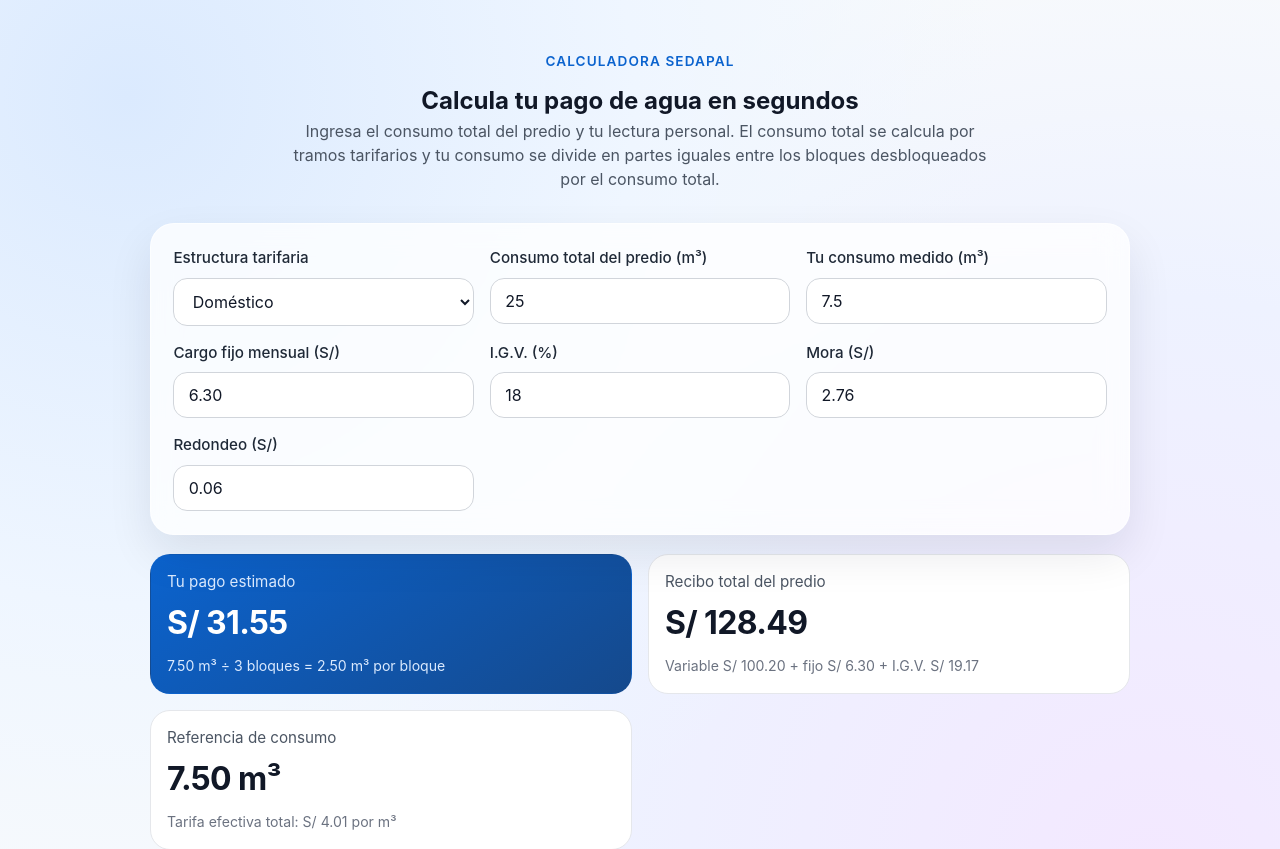
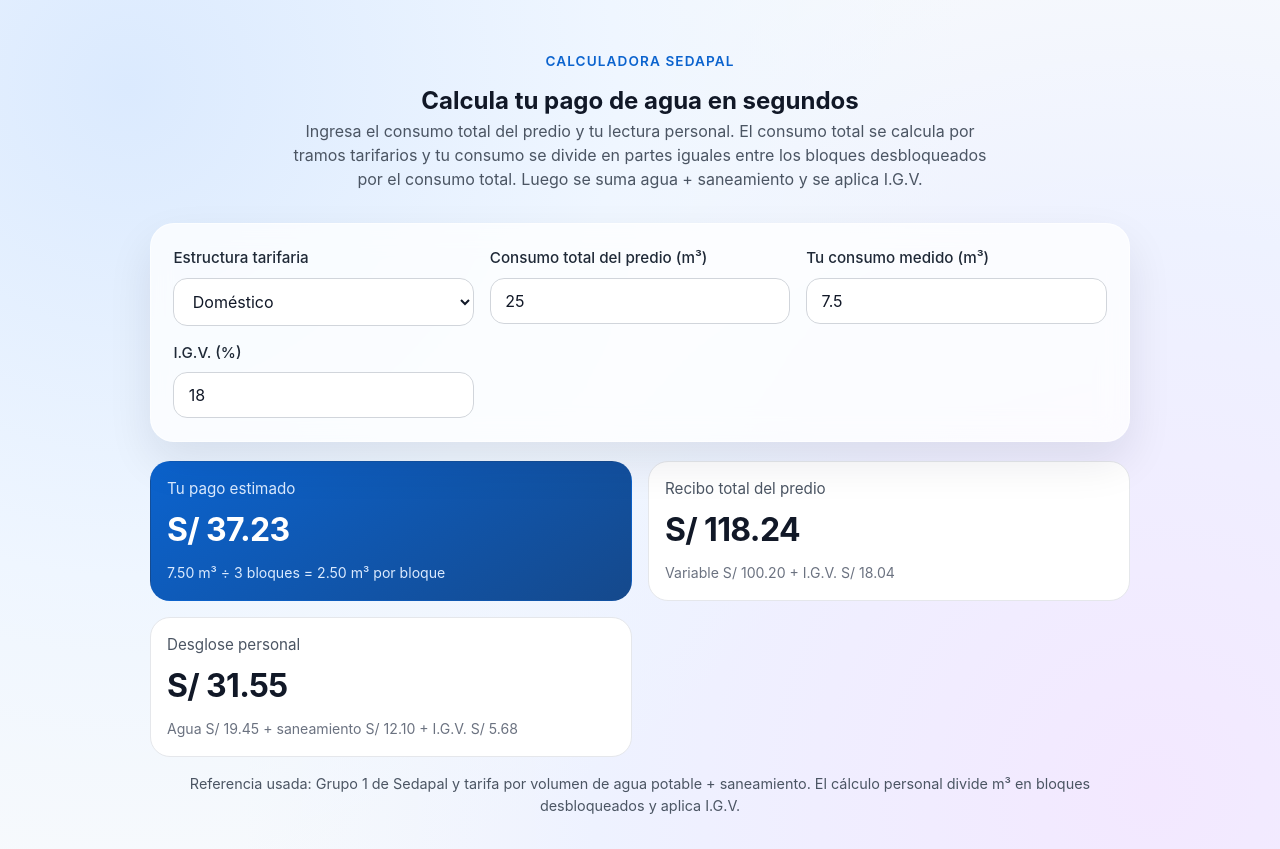
Before and after one commit to Akiranm2/medicion_agua, a React (Vite) app: page / in a window 1280 px wide. Shown: the top 849 px of the page. Built offline with nearby package versions, Linux system fonts and the light colour scheme.

Commit message:
fix: calculo por bloques desbloqueados + IGV

```diff
--- a/src/App.tsx
+++ b/src/App.tsx
@@ -127,26 +127,27 @@
   unlockedBlocks: TariffBlock[],
 ) {
   if (personalConsumptionValue <= 0 || unlockedBlocks.length === 0) {
-    return { personalVariable: 0, perBlockVolume: 0 }
+    return { personalPotable: 0, personalSewage: 0, perBlockVolume: 0 }
   }
 
   const perBlockVolume = personalConsumptionValue / unlockedBlocks.length
-  const personalVariable = unlockedBlocks.reduce(
-    (sum, block) => sum + perBlockVolume * (block.potable + block.sewage),
+  const personalPotable = unlockedBlocks.reduce(
+    (sum, block) => sum + perBlockVolume * block.potable,
+    0,
+  )
+  const personalSewage = unlockedBlocks.reduce(
+    (sum, block) => sum + perBlockVolume * block.sewage,
     0,
   )
 
-  return { personalVariable, perBlockVolume }
+  return { personalPotable, personalSewage, perBlockVolume }
 }
 
 function App() {
   const [categoryKey, setCategoryKey] = useState(CATEGORIES[1].key)
   const [totalConsumption, setTotalConsumption] = useState('25')
   const [personalConsumption, setPersonalConsumption] = useState('7.5')
-  const [fixedCharge, setFixedCharge] = useState('6.30')
   const [igvPercent, setIgvPercent] = useState('18')
-  const [lateFee, setLateFee] = useState('2.76')
-  const [rounding, setRounding] = useState('0.06')
 
   const selectedCategory = useMemo(
     () => CATEGORIES.find((category) => category.key === categoryKey) ?? CATEGORIES[1],
@@ -155,22 +156,14 @@
 
   const totalValue = Number(totalConsumption)
   const personalValue = Number(personalConsumption)
-  const fixedChargeValue = Number(fixedCharge)
   const igvPercentValue = Number(igvPercent)
-  const lateFeeValue = Number(lateFee)
-  const roundingValue = Number(rounding)
   const hasValidValues =
     Number.isFinite(totalValue) &&
     Number.isFinite(personalValue) &&
-    Number.isFinite(fixedChargeValue) &&
     Number.isFinite(igvPercentValue) &&
-    Number.isFinite(lateFeeValue) &&
-    Number.isFinite(roundingValue) &&
     totalValue > 0 &&
     personalValue >= 0 &&
-    fixedChargeValue >= 0 &&
     igvPercentValue >= 0 &&
-    lateFeeValue >= 0 &&
     personalValue <= totalValue
 
   const summary = useMemo(() => {
@@ -180,30 +173,32 @@
 
     const variableTotal = calculateVariableCharge(totalValue, selectedCategory.blocks)
     const unlockedBlocks = getUnlockedBlocks(totalValue, selectedCategory.blocks)
-    const { personalVariable, perBlockVolume } = calculatePersonalByUnlockedBlocks(
+    const { personalPotable, personalSewage, perBlockVolume } = calculatePersonalByUnlockedBlocks(
       personalValue,
       unlockedBlocks,
     )
-    const baseBeforeTax = variableTotal + fixedChargeValue
-    const igvAmount = baseBeforeTax * (igvPercentValue / 100)
-    const totalBill = baseBeforeTax + igvAmount + lateFeeValue + roundingValue
+    const personalSubtotal = personalPotable + personalSewage
+    const personalIgv = personalSubtotal * (igvPercentValue / 100)
+    const personalFinal = personalSubtotal + personalIgv
+    const totalIgv = variableTotal * (igvPercentValue / 100)
+    const totalBill = variableTotal + totalIgv
 
     return {
       variableTotal,
-      fixedCharge: fixedChargeValue,
-      igvAmount,
+      totalIgv,
       totalBill,
-      personalVariable,
+      personalPotable,
+      personalSewage,
+      personalSubtotal,
+      personalIgv,
+      personalFinal,
       effectiveRate: variableTotal / totalValue,
       unlockedCount: unlockedBlocks.length,
       perBlockVolume,
     }
   }, [
-    fixedChargeValue,
     hasValidValues,
     igvPercentValue,
-    lateFeeValue,
-    roundingValue,
     selectedCategory.blocks,
     totalValue,
   ])
@@ -216,7 +211,7 @@
         <p className="subtitle">
           Ingresa el consumo total del predio y tu lectura personal. El consumo total se calcula
           por tramos tarifarios y tu consumo se divide en partes iguales entre los bloques
-          desbloqueados por el consumo total.
+          desbloqueados por el consumo total. Luego se suma agua + saneamiento y se aplica I.G.V.
         </p>
       </section>
 
@@ -256,17 +251,6 @@
           </label>
 
           <label className="field">
-            <span>Cargo fijo mensual (S/)</span>
-            <input
-              type="number"
-              min="0"
-              step="0.01"
-              value={fixedCharge}
-              onChange={(event) => setFixedCharge(event.target.value)}
-            />
-          </label>
-
-          <label className="field">
             <span>I.G.V. (%)</span>
             <input
               type="number"
@@ -274,28 +258,6 @@
               step="0.01"
               value={igvPercent}
               onChange={(event) => setIgvPercent(event.target.value)}
-            />
-          </label>
-
-          <label className="field">
-            <span>Mora (S/)</span>
-            <input
-              type="number"
-              min="0"
-              step="0.01"
-              value={lateFee}
-              onChange={(event) => setLateFee(event.target.value)}
-            />
-          </label>
-
-          <label className="field">
-            <span>Redondeo (S/)</span>
-            <input
-              type="number"
-              min="0"
-              step="0.01"
-              value={rounding}
-              onChange={(event) => setRounding(event.target.value)}
             />
           </label>
         </div>
@@ -311,7 +273,7 @@
         <section className="results-grid">
           <article className="result-card highlight">
             <p>Tu pago estimado</p>
-            <h2>{currency.format(summary.personalVariable)}</h2>
+            <h2>{currency.format(summary.personalFinal)}</h2>
             <small>
               {decimal.format(personalValue)} m³ ÷ {summary.unlockedCount} bloques ={' '}
               {decimal.format(summary.perBlockVolume)} m³ por bloque
@@ -322,15 +284,19 @@
             <p>Recibo total del predio</p>
             <h2>{currency.format(summary.totalBill)}</h2>
             <small>
-              Variable {currency.format(summary.variableTotal)} + fijo{' '}
-              {currency.format(summary.fixedCharge)} + I.G.V. {currency.format(summary.igvAmount)}
+              Variable {currency.format(summary.variableTotal)} + I.G.V.{' '}
+              {currency.format(summary.totalIgv)}
             </small>
           </article>
 
           <article className="result-card">
-            <p>Referencia de consumo</p>
-            <h2>{decimal.format(personalValue)} m³</h2>
-            <small>Tarifa efectiva total: S/ {decimal.format(summary.effectiveRate)} por m³</small>
+            <p>Desglose personal</p>
+            <h2>{currency.format(summary.personalSubtotal)}</h2>
+            <small>
+              Agua {currency.format(summary.personalPotable)} + saneamiento{' '}
+              {currency.format(summary.personalSewage)} + I.G.V.{' '}
+              {currency.format(summary.personalIgv)}
+            </small>
           </article>
 
         </section>
@@ -339,7 +305,7 @@
       <section className="footnote">
         <p>
           Referencia usada: Grupo 1 de Sedapal y tarifa por volumen de agua potable +
-          saneamiento. Puedes ajustar cargo fijo, I.G.V., mora y redondeo según tu recibo.
+          saneamiento. El cálculo personal divide m³ en bloques desbloqueados y aplica I.G.V.
         </p>
       </section>
     </main>
```
